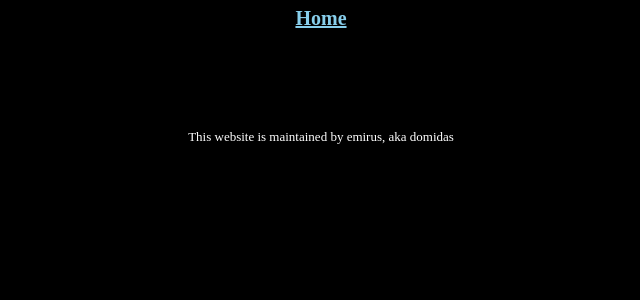
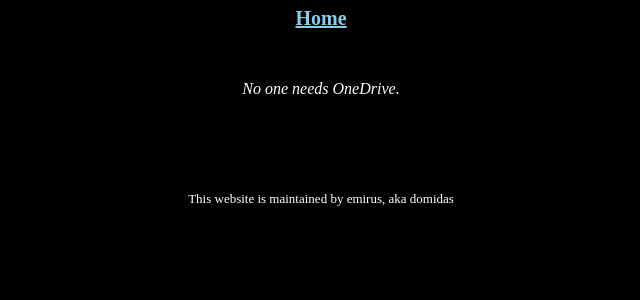
Before and after one commit to domidas/domidas.github.io, a Jekyll site: the page built from launchpad.md, in a window 1280 px wide. Shown: the top 300 px of the page, without its empty margins (319-959 px from the left). Built offline with Jekyll 4.4.1, drawn with Linux system fonts in a browser that asks for light colours; our own code applies the rules of GitHub Pages for plain Markdown files.

Commit message:
Update launchpad.md

```diff
--- a/launchpad.md
+++ b/launchpad.md
@@ -1,7 +1,8 @@
-
-<HEAD>
-  <title>FWMDs</title>
-  <script>
+<!DOCTYPE HTML>
+<HTML>
+  <HEAD>
+    <title>FWMDs</title>
+    <script>
     var password = prompt("Please Enter Your Password");
           if (password=="test") {
               //location = "test.html"
@@ -10,6 +11,9 @@
           {
             document.getElementById("msg").value = "test";
              //location = "error.html"
-  <i style="color:white;">No one needs OneDrive.</i>
-</BODY>
-</HEAD>
+    </script>
+  </HEAD>
+  <BODY>
+    <i style="color:white;">No one needs OneDrive.</i>
+  </BODY>
+</HTML>
```
